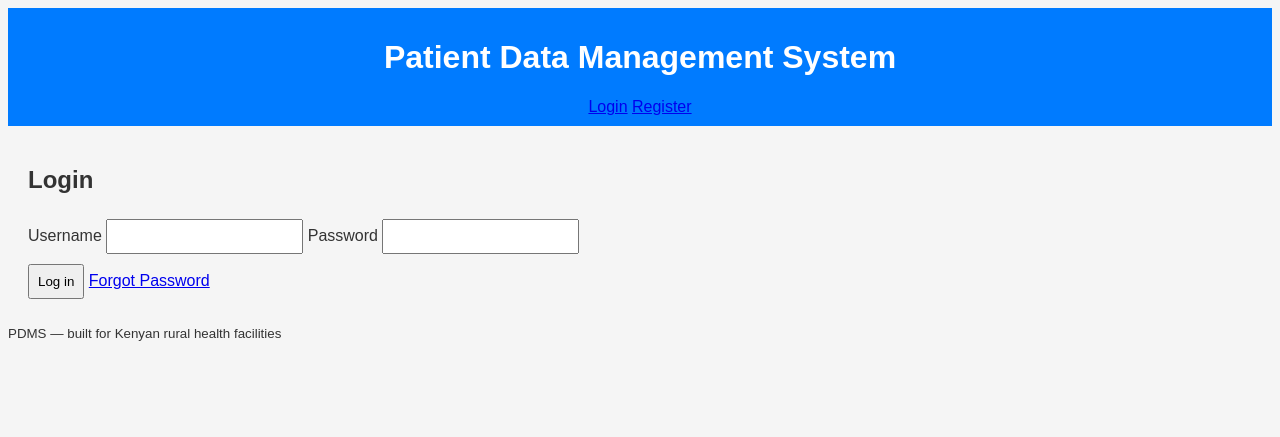
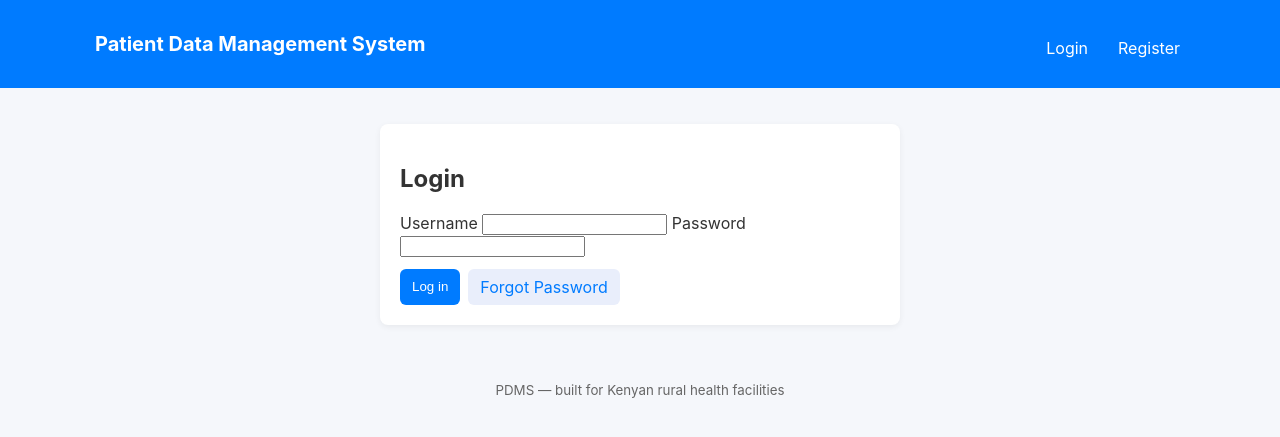
Before and after one commit to onesmuson/Patient-Data-Management-System-In-Rural-Areas-, a Flask app: page /login in a window 1280 px wide. Shown: the top 437 px of the page. Run offline with Flask 3, Linux system fonts and the light colour scheme.

Commit message:
Update styles.css

```diff
--- a/static/css/styles.css
+++ b/static/css/styles.css
@@ -1,8 +1,54 @@
-body { font-family: Arial, sans-serif; background: #f5f5f5; color: #333; }
-header { background: #007BFF; color: white; padding: 10px; text-align: center; }
-nav a { color: white; margin: 0 10px; text-decoration: none; }
-.flash { padding: 10px; margin: 10px 0; border-radius: 5px; }
-.flash.success { background: #28a745; color: white; }
-.flash.danger { background: #dc3545; color: white; }
-main { padding: 20px; }
-input, button { padding: 8px; margin: 5px 0; }
+:root {
+  --primary: #007BFF;
+  --muted: #f5f7fb;
+  --dark: #333;
+  --danger: #dc3545;
+  --success: #28a745;
+}
+
+body {
+  font-family: Inter, Arial, sans-serif;
+  background: var(--muted);
+  color: var(--dark);
+  margin: 0;
+  padding: 0;
+}
+
+.container { max-width: 1100px; margin: 20px auto; padding: 0 15px; }
+
+.topbar { background: var(--primary); color: #fff; padding: 12px 0; }
+.brand { margin: 0; display: inline-block; padding-left: 5px; font-size: 20px; }
+.topnav { float: right; display: flex; gap: 10px; align-items: center; }
+.topnav a { color: #fff; text-decoration: none; padding: 6px 10px; border-radius: 6px; }
+.topnav a.danger { background: rgba(255,255,255,0.12); }
+
+.card { background: #fff; padding: 18px; border-radius: 8px; box-shadow: 0 2px 6px rgba(0,0,0,0.06); }
+.grid { display: flex; gap: 12px; margin-bottom: 16px; }
+.stat { flex: 1; text-align: center; padding: 18px; }
+.big { font-size: 32px; font-weight: 700; display: block; margin-top: 8px; }
+
+.auth-card { max-width: 480px; margin: 36px auto; padding: 20px; }
+.form label { display: block; margin-top: 8px; font-weight: 600; }
+.form input[type="text"], .form input[type="date"], .form input[type="password"],
+.form input[type="number"], .form select, .form textarea, .form input[type="datetime-local"] {
+  width: 100%; padding: 8px 10px; margin-top: 6px; border-radius: 6px; border: 1px solid #ddd;
+}
+.form textarea { min-height: 80px; resize: vertical; }
+
+.actions { margin-top: 12px; display:flex; gap: 8px; }
+.btn { background: var(--primary); color: #fff; padding: 8px 12px; border-radius: 6px; text-decoration:none; border: none; cursor: pointer; }
+.btn.secondary { background: #e9eefb; color: var(--primary); }
+.actions-row { margin-top: 12px; }
+
+.table { width: 100%; border-collapse: collapse; background: #fff; border-radius: 6px; overflow: hidden; }
+.table thead { background: #f7f9fc; }
+.table th, .table td { padding: 10px 12px; border-bottom: 1px solid #efefef; text-align: left; }
+.table tbody tr:hover { background: #fafafa; }
+
+.flash { padding: 10px; border-radius: 6px; margin-bottom: 12px; }
+.flash.success { background: var(--success); color: #fff; }
+.flash.danger { background: var(--danger); color: #fff; }
+.flash.warning { background: #ffc107; color: #222; }
+.flash.info { background: #17a2b8; color: #fff; }
+
+.footer { text-align: center; padding: 18px 0; color: #666; margin-top: 30px; }
```
